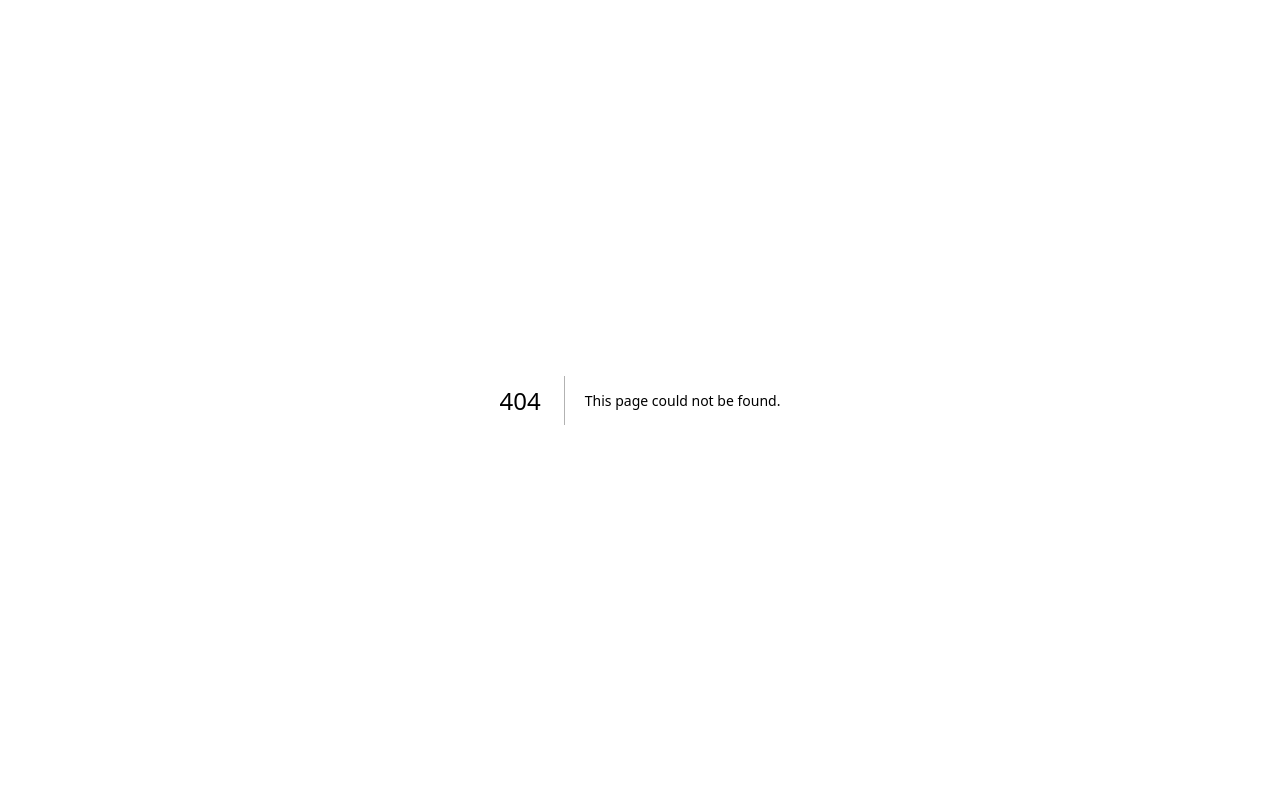
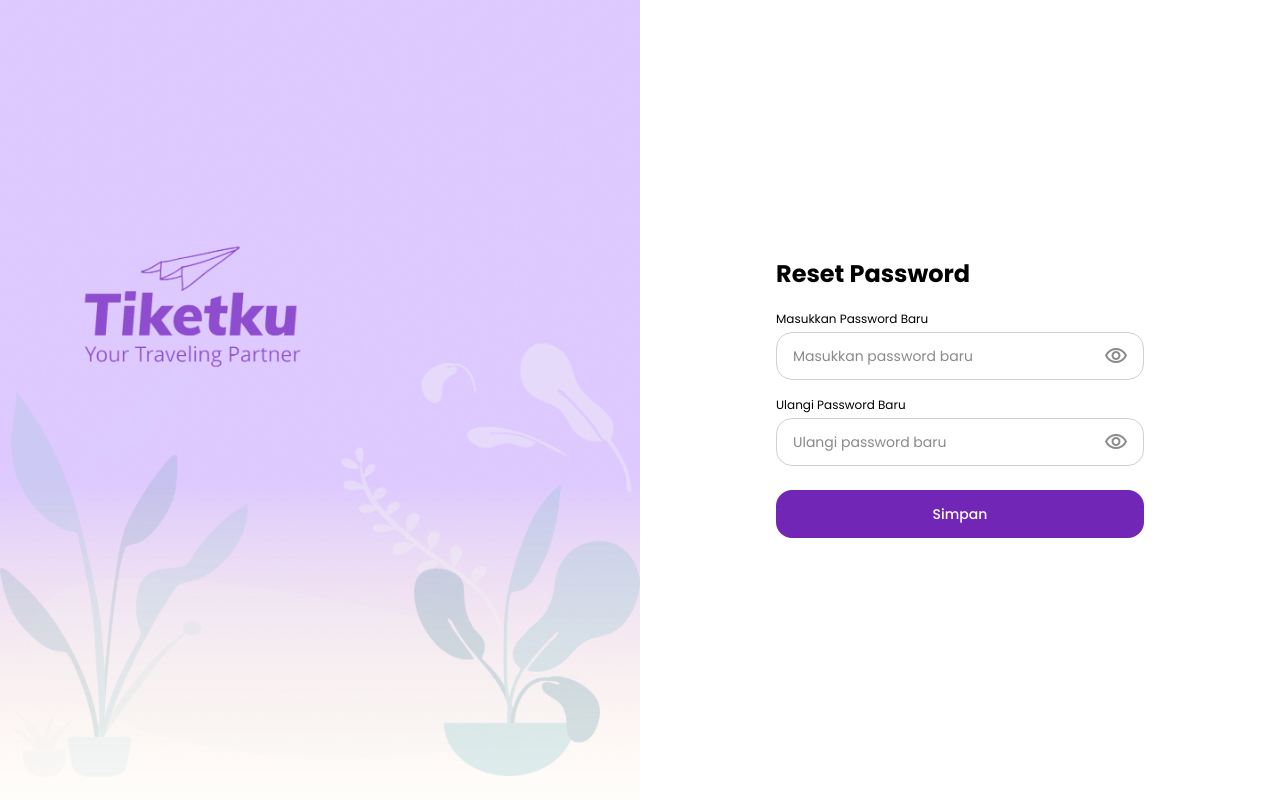
Before and after one commit to arieffadhlan/shinzou-frontend, a Next.js app: page /auth/reset-password in a window 1280 px wide. Before the commit this address had no page. Built offline with nearby package versions, Linux system fonts and the light colour scheme.

Commit message:
feat: add forgot and reset password

```diff
--- /dev/null
+++ b/app/auth/forgot-password/page.jsx
@@ -0,0 +1,56 @@
+"use client";
+
+import { useForm } from "react-hook-form";
+import { yupResolver } from "@hookform/resolvers/yup";
+import * as yup from "yup";
+
+import Button from "@/components/Button";
+import Input from "@/components/forms/Input";
+import Label from "@/components/forms/Label";
+
+const validationSchema = yup.object().shape({
+  email: yup.string().email().required("Email wajib diisi."),
+});
+
+const ForgotPassword = () => {
+  const {
+    register,
+    reset,
+    handleSubmit,
+    formState: { errors }
+  } = useForm({
+    resolver: yupResolver(validationSchema),
+  });
+
+  const onSubmit = (data) => {
+    console.log(data);
+    reset();
+  }
+
+  return (
+    <div className="flex-[100%] flex flex-col gap-6 px-6 xs:px-0 xl:px-[136px] xl:flex-[50%]">
+      <h1 className="font-bold text-2xl leading-6 text-black">
+        Lupa Password
+      </h1>
+      <form onSubmit={handleSubmit(onSubmit)} className="flex flex-col gap-4">
+        <div className="flex flex-col gap-1">
+          <Label id="email">Email</Label>
+          <Input
+            type="email"
+            variant="primary"
+            name="email"
+            register={register}
+            errors={errors}
+            validationSchema={validationSchema}
+            placeholder="Masukkan email"
+          />
+        </div>
+        <Button type="submit" size="sm" variant="primary" className="w-full py-3.5 mt-2 active:bg-primary5">
+          Kirim
+        </Button>
+      </form>
+    </div>
+  )
+}
+
+export default ForgotPassword;
--- a/app/auth/login/page.jsx
+++ b/app/auth/login/page.jsx
@@ -11,7 +11,7 @@ import Label from "@/components/forms/Label";
 const validationSchema = yup.object().shape({
   emailPhone: yup.string().required("Email atau nomor telepon wajib diisi."),
   password: yup.string().min(8).required("Password wajib diisi."),
-})
+});
 
 const Login = () => {
   const {
--- /dev/null
+++ b/app/auth/reset-password/page.jsx
@@ -0,0 +1,69 @@
+"use client";
+
+import { useForm } from "react-hook-form";
+import { yupResolver } from "@hookform/resolvers/yup";
+import * as yup from "yup";
+
+import Button from "@/components/Button";
+import Input from "@/components/forms/Input";
+import Label from "@/components/forms/Label";
+
+const validationSchema = yup.object().shape({
+  password: yup.string().min(8).required("Password wajib diisi."),
+  confirmationPassword: yup.string().min(8).required("Konfirmasi password wajib diisi."),
+});
+
+const ResetPassword = () => {
+  const {
+    register,
+    reset,
+    handleSubmit,
+    formState: { errors }
+  } = useForm({
+    resolver: yupResolver(validationSchema),
+  });
+
+  const onSubmit = (data) => {
+    console.log(data);
+    reset();
+  }
+
+  return (
+    <div className="flex-[100%] flex flex-col gap-6 px-6 xs:px-0 xl:px-[136px] xl:flex-[50%]">
+      <h1 className="font-bold text-2xl leading-6 text-black">
+        Reset Password
+      </h1>
+      <form onSubmit={handleSubmit(onSubmit)} className="flex flex-col gap-4">
+        <div className="flex flex-col gap-1">
+          <Label id="password">Masukkan Password Baru</Label>
+          <Input
+            type="password"
+            variant="primary"
+            name="password"
+            register={register}
+            errors={errors}
+            validationSchema={validationSchema}
+            placeholder="Masukkan password baru"
+          />
+        </div>
+        <div className="flex flex-col gap-1">
+          <Label id="confirmationPassword">Ulangi Password Baru</Label>
+          <Input
+            type="password"
+            variant="primary"
+            name="confirmationPassword"
+            register={register}
+            errors={errors}
+            validationSchema={validationSchema}
+            placeholder="Ulangi password baru"
+          />
+        </div>
+        <Button type="submit" size="sm" variant="primary" className="w-full py-3.5 mt-2 active:bg-primary5">
+          Simpan
+        </Button>
+      </form>
+    </div>
+  )
+}
+
+export default ResetPassword;
--- a/components/forms/Input.jsx
+++ b/components/forms/Input.jsx
@@ -31,7 +31,7 @@ const Input = ({
             type={showPassword ? "text" : "password"}
             name={name}
             id={name}
-            className={`flex items-center gap-4 w-full h-12 px-4 outline-none border border-[#D0D0D0] bg-white text-sm text-[#8A8A8A] transition duration-[0.2s] ease-[cubic-bezier(.4,0,1,1)] placeholder:text-sm placeholder:text-[#8A8A8A] focus:border-[#929292] ${classNames}`}
+            className={`flex items-center gap-4 w-full h-12 px-4 outline-none border border-[#D0D0D0] bg-white text-sm text-black transition duration-[0.2s] ease-[cubic-bezier(.4,0,1,1)] placeholder:text-sm placeholder:text-[#8A8A8A] focus:border-[#929292] ${classNames}`}
             {...register(name, validationSchema)}
             {...rest}
           />
@@ -48,7 +48,7 @@ const Input = ({
           type={type}
           name={name}
           id={name}
-          className={`flex items-center gap-4 w-full h-12 px-4 outline-none border border-[#D0D0D0] bg-white text-sm text-[#8A8A8A] transition duration-[0.2s] ease-[cubic-bezier(.4,0,1,1)] placeholder:text-sm placeholder:text-[#8A8A8A] focus:border-[#929292] ${classNames}`}
+          className={`flex items-center gap-4 w-full h-12 px-4 outline-none border border-[#D0D0D0] bg-white text-sm text-black transition duration-[0.2s] ease-[cubic-bezier(.4,0,1,1)] placeholder:text-sm placeholder:text-[#8A8A8A] focus:border-[#929292] ${classNames}`}
           {...register(name, validationSchema)}
           {...rest}
         />
```
